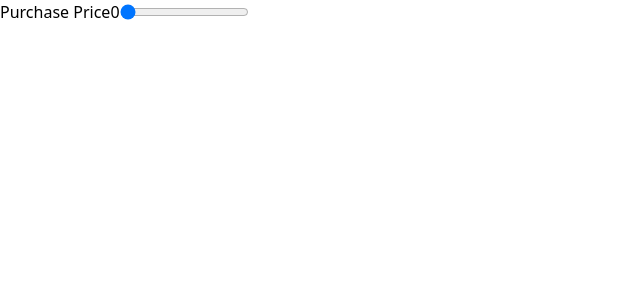
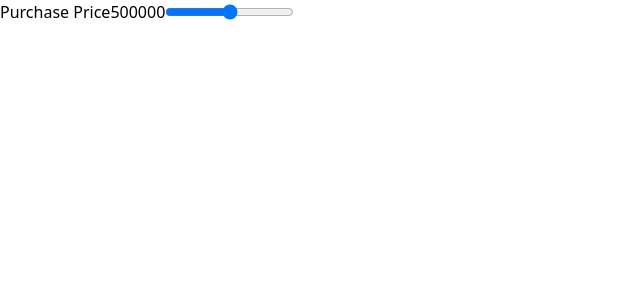
Before and after one commit to talalOthman/Mortgage-Calculator, a Vue app: page / in a window 1280 px wide. Shown: the top 300 px of the page, without its empty margins (0-640 px from the left). Built offline with nearby package versions, Linux system fonts and the light colour scheme.

Commit message:
-Created new component for each slider that will be used

```diff
--- a/src/App.vue
+++ b/src/App.vue
@@ -1,7 +1,7 @@
 <script setup>
 import { ref } from 'vue'
-
-const purchasePrice = ref(0)
+import DataSlider from './components/DataSlider.vue'
+const purchasePrice = ref(500000)
 const downPayment = ref(0)
 const repaymentTime = ref(0)
 const interestRate = ref(0)
@@ -11,8 +11,5 @@ const monthlyPayment = ref(0)
 </script>
 
 <template>
-  <div class="flex">
-    <label for="purchasePrice">Purchase Price</label> {{ purchasePrice }}
-    <input  type="range" name="purchasePrice" min="0" max="1000000" step="50000" v-model="purchasePrice">
-  </div>
+  <DataSlider type="Purchase Price" :min="0" :max="1000000" :step="50000" v-model="purchasePrice" />
 </template>
--- /dev/null
+++ b/src/components/DataSlider.vue
@@ -0,0 +1,14 @@
+<script setup>
+import { ref } from 'vue'
+defineProps(['modelValue', 'min', 'max', 'step', 'type'])
+defineEmits(['update:modelValue'])
+
+</script>
+
+<template>
+    <div class="flex">
+        <label :for="type">{{ type }}</label> {{ modelValue }}
+        <input type="range" :name="type" :min="min" :max="max" :step="step" :value="modelValue"
+            @input="$emit('update:modelValue', $event.target.value)">
+    </div>
+</template>
```
